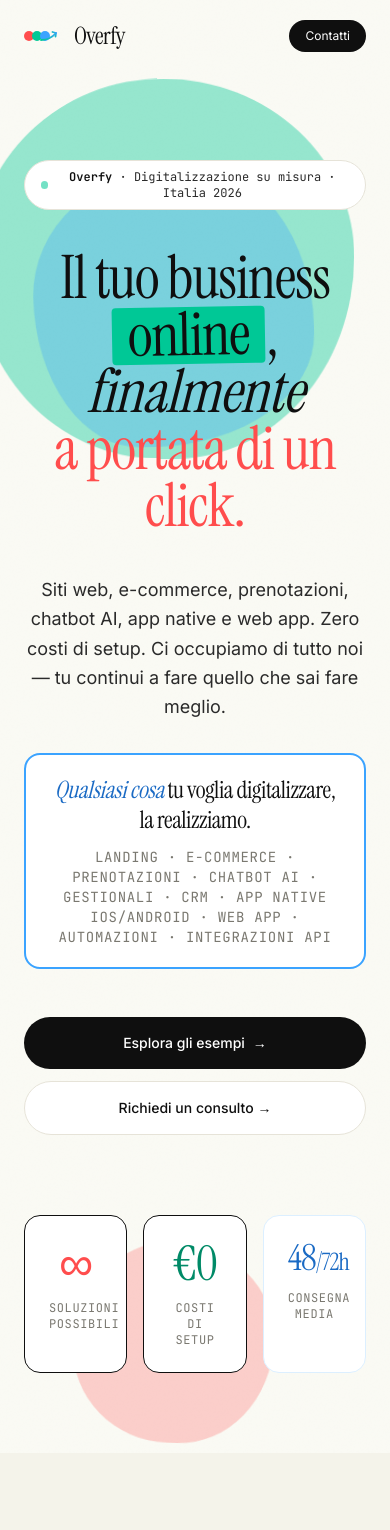
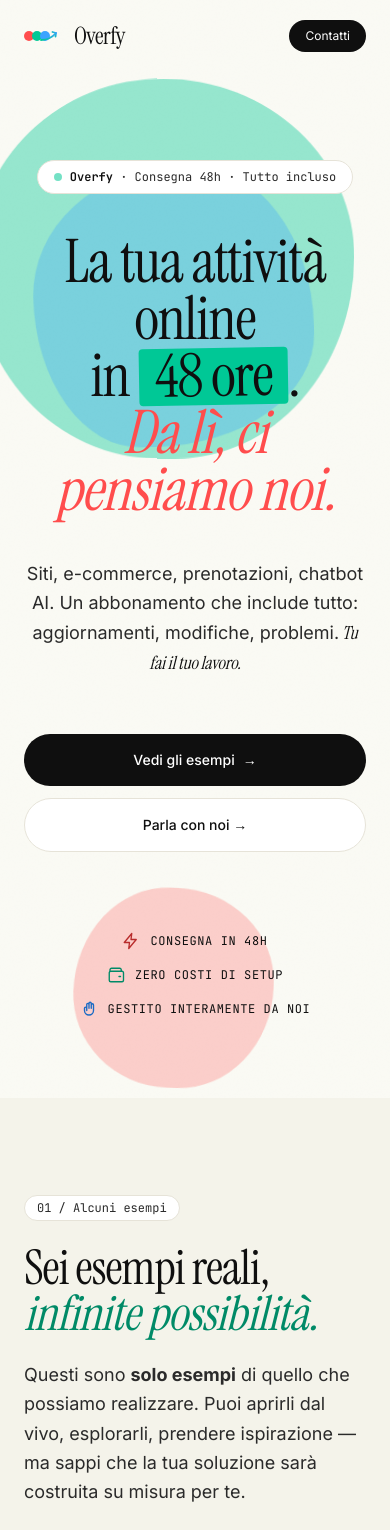
Before and after one commit to ciroriccio-1994/overfy, a Next.js app in the folder apps/catalogo/: page / in a window 390 px wide. Shown: the top 1530 px of the page. Built offline with nearby package versions, Linux system fonts and the light colour scheme.

Commit message:
feat(overfy): hero riscritta con messaggio 48h, sezione Come funziona, fix badge Model, logo rebrand, favicon

```diff
--- a/apps/catalogo/app/components/Footer.tsx
+++ b/apps/catalogo/app/components/Footer.tsx
@@ -75,7 +75,7 @@ export function Footer() {
               <li><Link href="/#demo" className="hover:text-[var(--color-ink)] transition">Esempi</Link></li>
               <li><Link href="/#ai-business" className="hover:text-[var(--color-ink)] transition">AI per aziende</Link></li>
               <li><Link href="/#pacchetti" className="hover:text-[var(--color-ink)] transition">Pacchetti</Link></li>
-              <li><Link href="/#cosa-include" className="hover:text-[var(--color-ink)] transition">Cosa include</Link></li>
+              <li><Link href="/#come-funziona" className="hover:text-[var(--color-ink)] transition">Come funziona</Link></li>
               <li><Link href="/#modello" className="hover:text-[var(--color-ink)] transition">Il modello</Link></li>
             </ul>
           </div>
@@ -104,10 +104,6 @@ export function Footer() {
   );
 }
 
-/**
- * Stesso OverfyMark della Navbar, duplicato qui per evitare import cross-file
- * e tenere ogni componente della home autonomo.
- */
 function OverfyMark() {
   return (
     <span
--- a/apps/catalogo/app/components/Hero.tsx
+++ b/apps/catalogo/app/components/Hero.tsx
@@ -3,7 +3,7 @@ import Link from "next/link";
 export function Hero() {
   return (
     <section className="relative pt-40 pb-20 md:pt-48 md:pb-28 px-6 overflow-hidden">
-      {/* Blob colorati */}
+      {/* Blob colorati — mantenuti, sono l'identità visiva */}
       <div
         className="absolute top-20 right-10 md:right-20 w-[380px] h-[380px] blob opacity-40"
         style={{ background: "var(--color-mint)" }}
@@ -17,6 +17,7 @@ export function Hero() {
         style={{ background: "var(--color-coral)", animationDelay: "-10s" }}
       ></div>
 
+      {/* Texture rumore */}
       <div
         className="absolute inset-0 opacity-[0.015] pointer-events-none"
         style={{
@@ -26,57 +27,51 @@ export function Hero() {
 
       <div className="max-w-6xl mx-auto relative">
         <div className="text-center max-w-5xl mx-auto">
-          {/* Tag con nome brand */}
+          {/* Badge: claim diretti, non descrizione generica */}
           <div className="inline-flex items-center gap-2 bg-[var(--color-paper)] border border-[var(--color-line)] rounded-full px-4 py-2 mb-10 text-xs font-mono">
             <span className="w-2 h-2 rounded-full bg-[var(--color-mint)] animate-pulse"></span>
             <span className="text-[var(--color-ink-soft)]">
-              <span className="font-semibold text-[var(--color-ink)]">Overfy</span>
-              {" "}· Digitalizzazione su misura · Italia 2026
+              <span className="font-semibold text-[var(--color-ink)]">
+                Overfy
+              </span>
+              {" "}· Consegna 48h · Tutto incluso
             </span>
           </div>
 
-          <h1 className="font-display text-6xl md:text-8xl lg:text-[9rem] leading-[0.95] text-[var(--color-ink)] tracking-tight mb-10">
-            Il tuo business{" "}
+          {/* TITOLO — messaggio chiaro, diretto, in 2 atti */}
+          <h1 className="font-display text-6xl md:text-8xl lg:text-[8.5rem] leading-[0.95] text-[var(--color-ink)] tracking-tight mb-10">
+            La tua attività online
+            <br />
+            in{" "}
             <span className="inline-block bg-[var(--color-mint)] px-4 -rotate-1 rounded-sm">
-              online
+              48 ore
             </span>
-            ,<br />
-            <em className="font-display-italic">finalmente</em>{" "}
-            <span className="inline-block text-[var(--color-coral)]">
-              a portata di un click.
-            </span>
+            .<br />
+            <em
+              className="font-display-italic"
+              style={{ color: "var(--color-coral)" }}
+            >
+              Da lì, ci pensiamo noi.
+            </em>
           </h1>
 
-          <p className="text-lg md:text-2xl text-[var(--color-ink-soft)] max-w-3xl mx-auto leading-relaxed mb-8">
-            Siti web, e-commerce, prenotazioni, chatbot AI, app native e web app.
-            Zero costi di setup. Ci occupiamo di tutto noi — tu continui a fare
-            quello che sai fare meglio.
+          {/* SOTTOTITOLO — asciutto, concreto */}
+          <p className="text-lg md:text-2xl text-[var(--color-ink-soft)] max-w-3xl mx-auto leading-relaxed mb-14">
+            Siti, e-commerce, prenotazioni, chatbot AI. Un abbonamento che
+            include tutto: aggiornamenti, modifiche, problemi.
+            <br className="hidden md:block" />
+            <span className="font-display-italic text-[var(--color-ink)]">
+              {" "}Tu fai il tuo lavoro.
+            </span>
           </p>
 
-          <div
-            className="inline-block bg-[var(--color-paper)] border-2 rounded-2xl px-6 py-5 md:px-8 md:py-6 mb-12 max-w-3xl"
-            style={{ borderColor: "var(--color-sky)" }}
-          >
-            <p className="font-display text-2xl md:text-3xl leading-tight text-[var(--color-ink)]">
-              <em
-                className="font-display-italic"
-                style={{ color: "var(--color-sky-ink)" }}
-              >
-                Qualsiasi cosa
-              </em>{" "}
-              tu voglia digitalizzare, la realizziamo.
-            </p>
-            <p className="text-sm font-mono text-[var(--color-muted)] mt-3 uppercase tracking-wider">
-              Landing · E-commerce · Prenotazioni · Chatbot AI · Gestionali · CRM · App native iOS/Android · Web app · Automazioni · Integrazioni API
-            </p>
-          </div>
-
+          {/* CTA */}
           <div className="flex flex-col sm:flex-row gap-3 justify-center mb-20">
             <Link
               href="#demo"
               className="group bg-[var(--color-ink)] text-[var(--color-paper)] px-8 py-4 rounded-full text-sm font-medium hover:bg-[var(--color-mint-ink)] transition flex items-center justify-center gap-2"
             >
-              Esplora gli esempi
+              Vedi gli esempi
               <span className="group-hover:translate-x-1 transition-transform">
                 →
               </span>
@@ -85,48 +80,102 @@ export function Hero() {
               href="/contatti"
               className="bg-[var(--color-paper)] border border-[var(--color-line)] text-[var(--color-ink)] px-8 py-4 rounded-full text-sm font-medium hover:border-[var(--color-ink)] transition text-center"
             >
-              Richiedi un consulto →
+              Parla con noi →
             </Link>
           </div>
 
-          {/* Stats */}
-          <div className="grid grid-cols-3 gap-4 md:gap-8 max-w-4xl mx-auto">
-            <div
-              className="bg-[var(--color-paper)] border border-[var(--color-line)] rounded-2xl p-6 md:p-8 hover:border-[var(--color-coral)] transition"
-              style={{ borderColor: "var(--color-coral-soft)" }}
-            >
-              <div className="font-display text-5xl md:text-7xl text-[var(--color-coral)] leading-none mb-3">
-                ∞
-              </div>
-              <div className="text-xs uppercase tracking-wider text-[var(--color-muted)] font-mono">
-                Soluzioni possibili
-              </div>
-            </div>
-            <div
-              className="bg-[var(--color-paper)] border rounded-2xl p-6 md:p-8 hover:border-[var(--color-mint)] transition"
-              style={{ borderColor: "var(--color-mint-soft)" }}
-            >
-              <div className="font-display text-5xl md:text-7xl text-[var(--color-mint-ink)] leading-none mb-3">
-                €0
-              </div>
-              <div className="text-xs uppercase tracking-wider text-[var(--color-muted)] font-mono">
-                Costi di setup
-              </div>
-            </div>
-            <div
-              className="bg-[var(--color-paper)] border rounded-2xl p-6 md:p-8 hover:border-[var(--color-sky)] transition"
-              style={{ borderColor: "var(--color-sky-soft)" }}
-            >
-              <div className="font-display text-4xl md:text-6xl text-[var(--color-sky-ink)] leading-none mb-3">
-                48<span className="text-2xl md:text-4xl">/72h</span>
-              </div>
-              <div className="text-xs uppercase tracking-wider text-[var(--color-muted)] font-mono">
-                Consegna media
-              </div>
-            </div>
+          {/* PILASTRI — 3 voci in riga, minimal, niente maxi-card */}
+          <div className="flex flex-wrap items-center justify-center gap-x-10 gap-y-4 text-sm font-mono">
+            <Pillar
+              icon={<IconBolt />}
+              label="Consegna in 48h"
+              accent="var(--color-coral-ink)"
+            />
+            <span className="text-[var(--color-muted)] hidden sm:inline">·</span>
+            <Pillar
+              icon={<IconWallet />}
+              label="Zero costi di setup"
+              accent="var(--color-mint-ink)"
+            />
+            <span className="text-[var(--color-muted)] hidden sm:inline">·</span>
+            <Pillar
+              icon={<IconHand />}
+              label="Gestito interamente da noi"
+              accent="var(--color-sky-ink)"
+            />
           </div>
         </div>
       </div>
     </section>
   );
 }
+
+/* ========================================================================== */
+/* SUPPORTO                                                                    */
+/* ========================================================================== */
+
+function Pillar({
+  icon,
+  label,
+  accent,
+}: {
+  icon: React.ReactNode;
+  label: string;
+  accent: string;
+}) {
+  return (
+    <span className="inline-flex items-center gap-2.5 text-[var(--color-ink)]">
+      <span style={{ color: accent }} className="flex-shrink-0">
+        {icon}
+      </span>
+      <span className="uppercase tracking-wider text-xs">{label}</span>
+    </span>
+  );
+}
+
+function IconBolt() {
+  return (
+    <svg width="18" height="18" viewBox="0 0 24 24" fill="none" aria-hidden="true">
+      <path
+        d="M13 2L3 14h7l-1 8 10-12h-7l1-8z"
+        stroke="currentColor"
+        strokeWidth="1.8"
+        strokeLinecap="round"
+        strokeLinejoin="round"
+      />
+    </svg>
+  );
+}
+
+function IconWallet() {
+  return (
+    <svg width="18" height="18" viewBox="0 0 24 24" fill="none" aria-hidden="true">
+      <path
+        d="M20 7H5a2 2 0 00-2 2v10a2 2 0 002 2h15a2 2 0 002-2V9a2 2 0 00-2-2z"
+        stroke="currentColor"
+        strokeWidth="1.8"
+        strokeLinecap="round"
+      />
+      <path
+        d="M19 7V5a2 2 0 00-2-2H6a2 2 0 00-2 2v2M16 14h2"
+        stroke="currentColor"
+        strokeWidth="1.8"
+        strokeLinecap="round"
+      />
+    </svg>
+  );
+}
+
+function IconHand() {
+  return (
+    <svg width="18" height="18" viewBox="0 0 24 24" fill="none" aria-hidden="true">
+      <path
+        d="M9 11V6a1.5 1.5 0 013 0v5M12 11V4.5a1.5 1.5 0 013 0V11M15 11V6.5a1.5 1.5 0 013 0v7.5a6 6 0 01-6 6 6 6 0 01-6-6v-3a1.5 1.5 0 013 0v3"
+        stroke="currentColor"
+        strokeWidth="1.8"
+        strokeLinecap="round"
+        strokeLinejoin="round"
+      />
+    </svg>
+  );
+}
```
Also changed, not shown: apps/catalogo/app/components/FairUse.tsx (+6 -14 lines), apps/catalogo/app/components/Model.tsx (+20 -20 lines), apps/catalogo/app/components/Navbar.tsx (+2 -10 lines).
